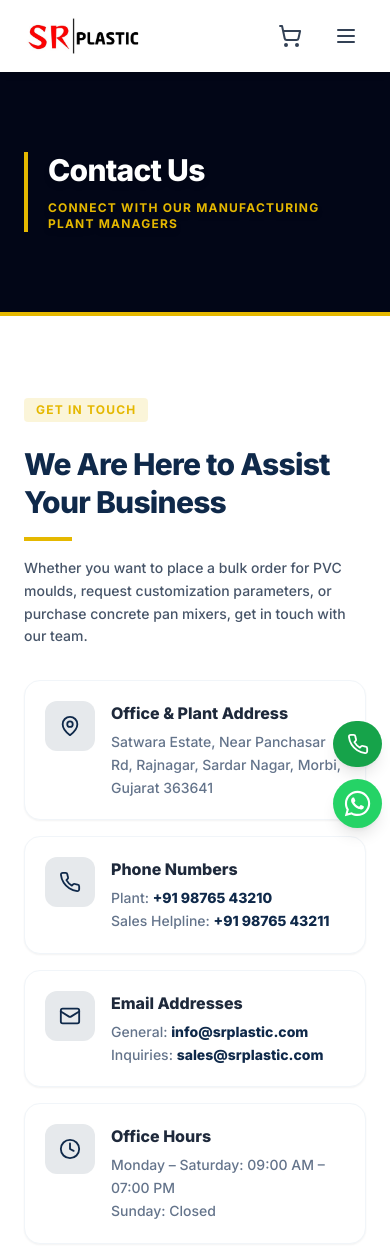
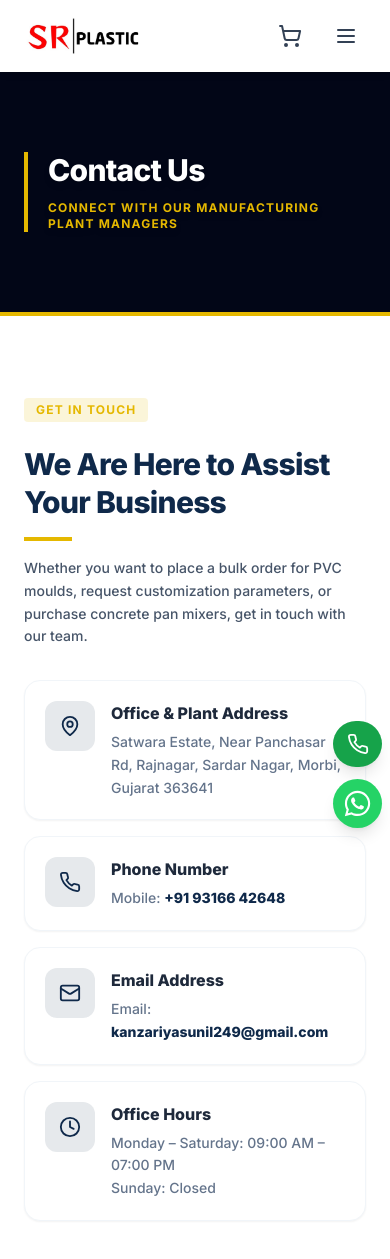
Before and after one commit to SunilKanzariya249/SRPLASTIC, a React (Vite) app in the folder frontend/: page /contact in a window 390 px wide. Shown: the top 1259 px of the page. Built offline with nearby package versions, Linux system fonts and the light colour scheme.

Commit message:
mobile no add

```diff
--- a/frontend/src/components/Header.jsx
+++ b/frontend/src/components/Header.jsx
@@ -114,12 +114,12 @@ ${formData.message}
         <div className="flex items-center space-x-5">
           <a href="tel:+919876543210" className="flex items-center space-x-1.5 hover:text-secondary transition duration-200 font-medium tracking-wide">
             <Phone size={14} className="text-secondary" />
-            <span>+91 98765 43210</span>
+            <span>+91 93166 42648</span>
           </a>
           <span className="w-[1px] h-4 bg-slate-800" />
           <a href="mailto:info@srplastic.com" className="flex items-center space-x-1.5 hover:text-secondary transition duration-200 font-medium tracking-wide">
             <Mail size={14} className="text-secondary" />
-            <span>info@srplastic.com</span>
+            <span>kanzariyasunil249@gmail.com</span>
           </a>
           <span className="w-[1px] h-4 bg-slate-800" />
           <div className="flex items-center space-x-1.5 text-slate-400 font-medium tracking-wide">
--- a/frontend/src/pages/Contact.jsx
+++ b/frontend/src/pages/Contact.jsx
@@ -126,10 +126,9 @@ Message: ${formData.message}
                   <Phone size={22} className="stroke-[2]" />
                 </div>
                 <div>
-                  <h4 className="font-extrabold text-slate-800 text-base">Phone Numbers</h4>
+                  <h4 className="font-extrabold text-slate-800 text-base">Phone Number</h4>
                   <p className="text-slate-500 text-sm mt-1.5 leading-relaxed font-medium">
-                    Plant: <a href="tel:+919876543210" className="text-primary hover:underline font-extrabold">+91 98765 43210</a> <br />
-                    Sales Helpline: <a href="tel:+919876543211" className="text-primary hover:underline font-extrabold">+91 98765 43211</a>
+                    Mobile: <a href="tel:+919316642648" className="text-primary hover:underline font-extrabold">+91 93166 42648</a>
                   </p>
                 </div>
               </div>
@@ -139,10 +138,9 @@ Message: ${formData.message}
                   <Mail size={22} className="stroke-[2]" />
                 </div>
                 <div>
-                  <h4 className="font-extrabold text-slate-800 text-base">Email Addresses</h4>
+                  <h4 className="font-extrabold text-slate-800 text-base">Email Address</h4>
                   <p className="text-slate-500 text-sm mt-1.5 leading-relaxed font-medium">
-                    General: <a href="mailto:info@srplastic.com" className="text-primary hover:underline font-extrabold">info@srplastic.com</a> <br />
-                    Inquiries: <a href="mailto:sales@srplastic.com" className="text-primary hover:underline font-extrabold">sales@srplastic.com</a>
+                    Email: <a href="mailto:kanzariyasunil249@gmail.com" className="text-primary hover:underline font-extrabold">kanzariyasunil249@gmail.com</a>
                   </p>
                 </div>
               </div>
```
